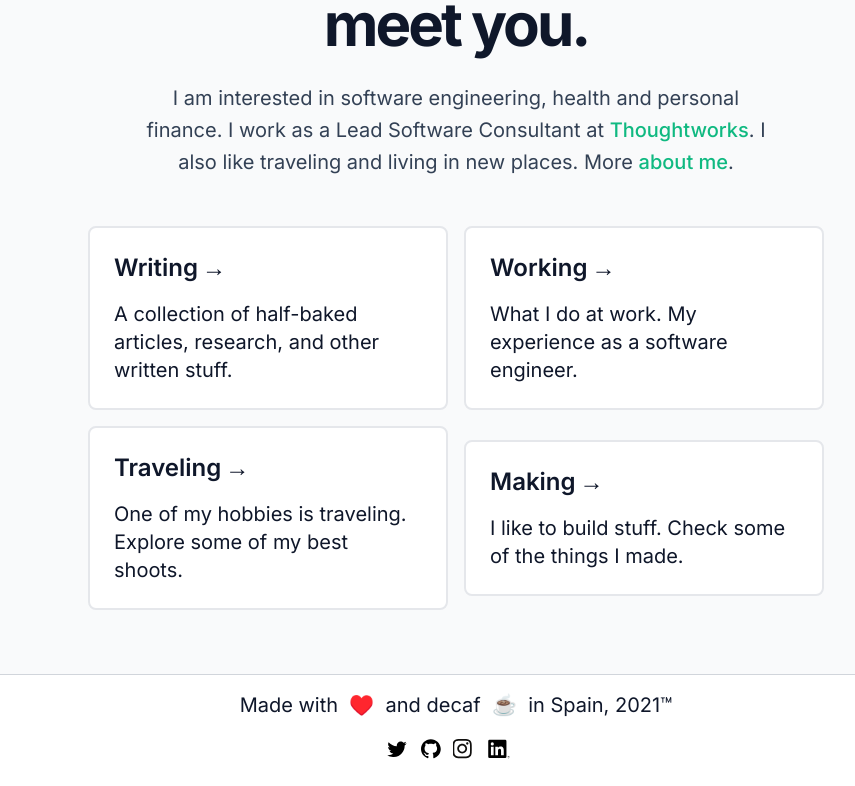
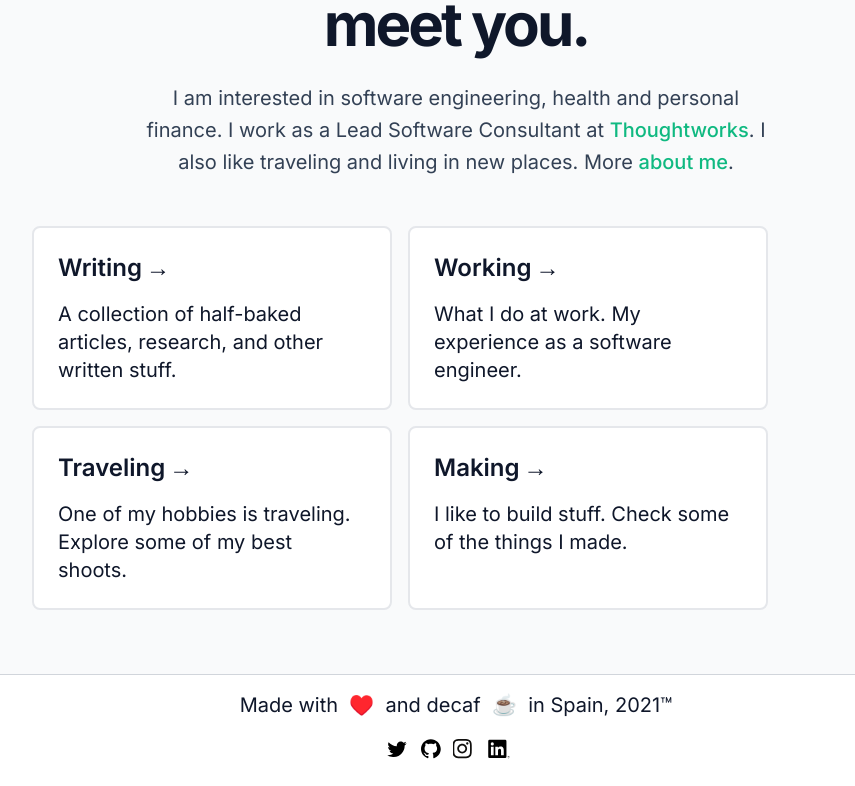
Before and after one commit to portovep/pabloporto.me, a Next.js app: page / in a window 1280 px wide. Shown: the part 379-1165 px from the top of the page, without its empty margins (184-1039 px from the left). Built offline with nearby package versions, Linux system fonts and the light colour scheme.

Commit message:
Fix cards styles in home page

```diff
--- a/pages/index.tsx
+++ b/pages/index.tsx
@@ -53,7 +53,7 @@ export default function Home(): JSX.Element {
             </div>
 
             <div className="flex flex-col items-center justify-center mt-10">
-                <div className="md:max-w-4xl md:flex-row flex flex-col flex-wrap items-center justify-center max-w-full">
+                <div className="md:max-w-4xl md:flex-row items-stretchjustify-center flex flex-col flex-wrap max-w-full">
                     <Card
                         title="Writing"
                         description="A collection of half-baked articles, research, and other written stuff."
```
